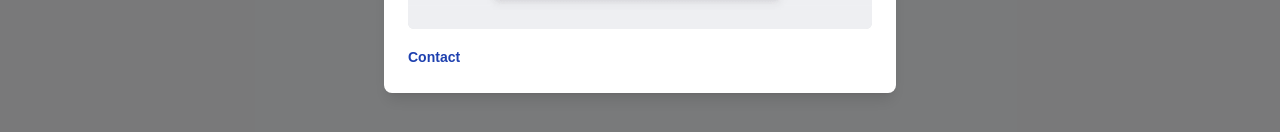
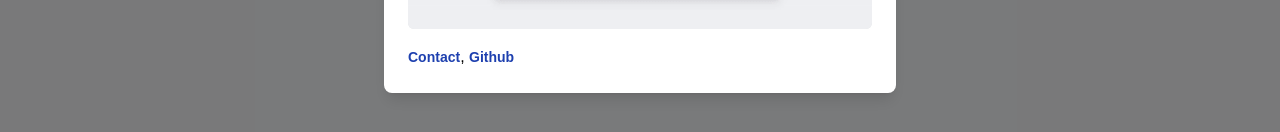
Before and after one commit to milad-mehri/pinpoint, a Next.js app: page /pinpoint/ in a window 1280 px wide. Both pictures are taken after a click on the button 1060 px from the left and 30 px from the top of the page. Shown: the part 644-776 px from the top of the page. Built offline with nearby package versions, Linux system fonts and the light colour scheme.

Commit message:
Update presentation

```diff
--- a/src/components/InstructionsModal.js
+++ b/src/components/InstructionsModal.js
@@ -71,6 +71,14 @@ const InstructionsModal = ({ onClose }) => {
           rel="noopener noreferrer"
         >
           Contact
+        </Link><span>, </span>
+        <Link
+          href="https://github.com/milad-mehri/pinpoint/"
+          className="text-sm text-blue-800 font-extrabold hover:underline"
+          target="_blank"
+          rel="noopener noreferrer"
+        >
+           Github
         </Link>
 
         {/* Navigation Buttons
```
Also changed, not shown: 1 other file (tests, documents, lock files or other folders).
